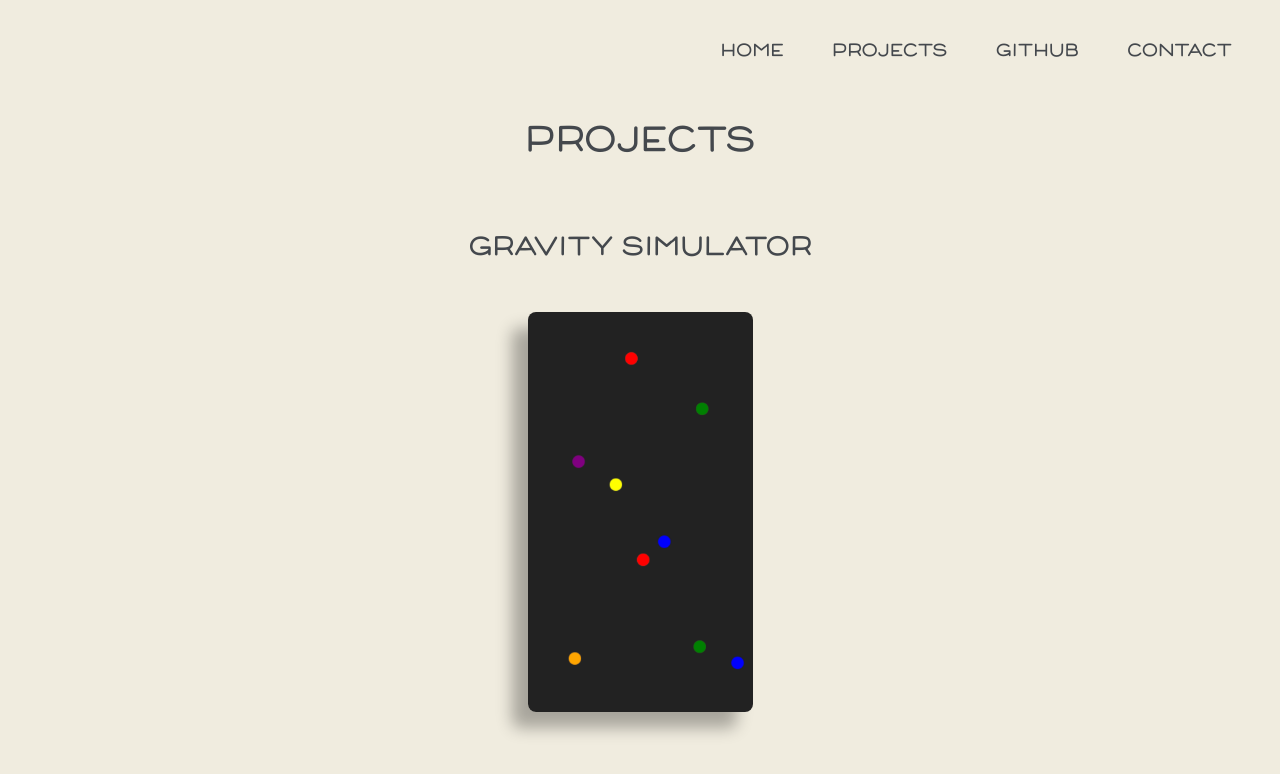
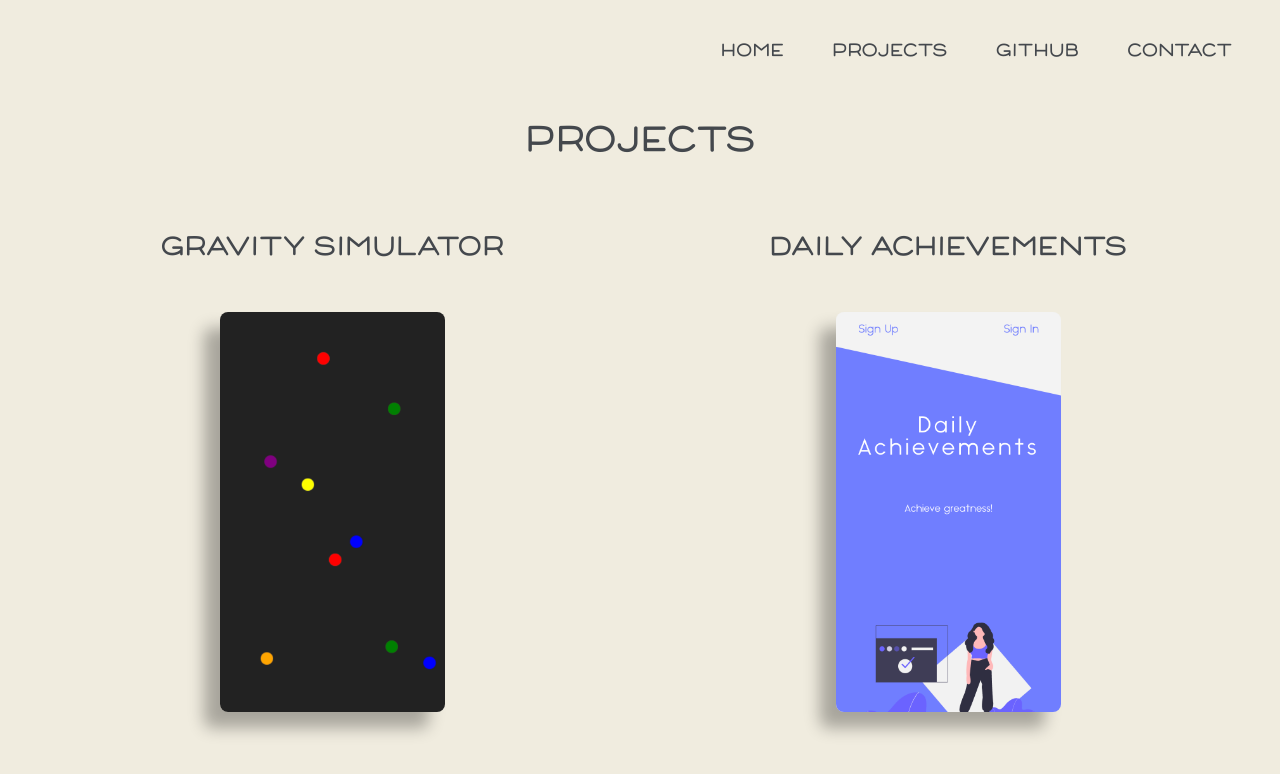
Before and after one commit to mikelee/portfolio-next, a Next.js app: page /projects in a window 1280 px wide. Shown: the top 774 px of the page. Built offline with nearby package versions, Linux system fonts and the light colour scheme.

Commit message:
Make responsive for larger devices

```diff
--- a/pages/projects.tsx
+++ b/pages/projects.tsx
@@ -12,15 +12,22 @@ const Projects = () => (
         </Head>
         <main className={styles['projects']}>
             <h1 className={styles['title']}>Projects</h1>
+            <div className={styles['projects-display']}>
                 {
                     projectsData.map(project => (
                         <section key={project.id} className={styles['project']}>
                             <h2 className={styles['name']}>{project.name}</h2>
-                        <div className={`${styles['image']} ${styles[`project-${project.id}`]}`} style={{backgroundImage: `url(${project.image})`}}></div>
+                            <div className={styles['project-info']}>
+                                <div className={styles['image-wrapper']}>
+                                    <div className={`${styles['image']} ${styles[`project-${project.id}`]}`} style={{backgroundImage: `url(${project.image})`}}>
+                                    </div>
+                                </div>
+                            </div>
                             <Link href={project.url}><a className={styles['try-project-button']}>Try it out!</a></Link>
                         </section>
                     ))
                 }
+            </div>
         </main>
     </>
 );
--- a/styles/Projects.module.scss
+++ b/styles/Projects.module.scss
@@ -2,6 +2,14 @@
     display: flex;
     flex-direction: column;
     align-items: center;
+    padding: 0 32px;
+
+    .projects-display {
+        display: flex;
+        flex-direction: column;
+        align-items: center;
+        width: 100%;
+    }
 
     .project {
         display: flex;
@@ -54,3 +62,38 @@
         }
     }
 }
+
+@media screen and (min-width: 721px) {
+    .projects {
+
+        .projects-display {
+            display: grid;
+            grid-template-columns: 1fr 1fr;
+            grid-template-rows: auto;
+            gap: 64px 16px;
+
+            .project {
+                border: none;
+
+                .image-wrapper {
+                    perspective: 1500px;
+                    perspective-origin: 50% 0%;
+                }
+
+                .image {
+                    height: 450px;
+                    width: 250px;
+                    transition: all .3s;
+
+                    &:hover {
+                        transform: rotateX(15deg) rotateY(25deg);
+                    }
+                }
+
+                .try-project-button {
+                    width: 250px;
+                }
+            }
+        }
+    }
+}
```
Lines whose indentation alone changed are shown as unchanged.
